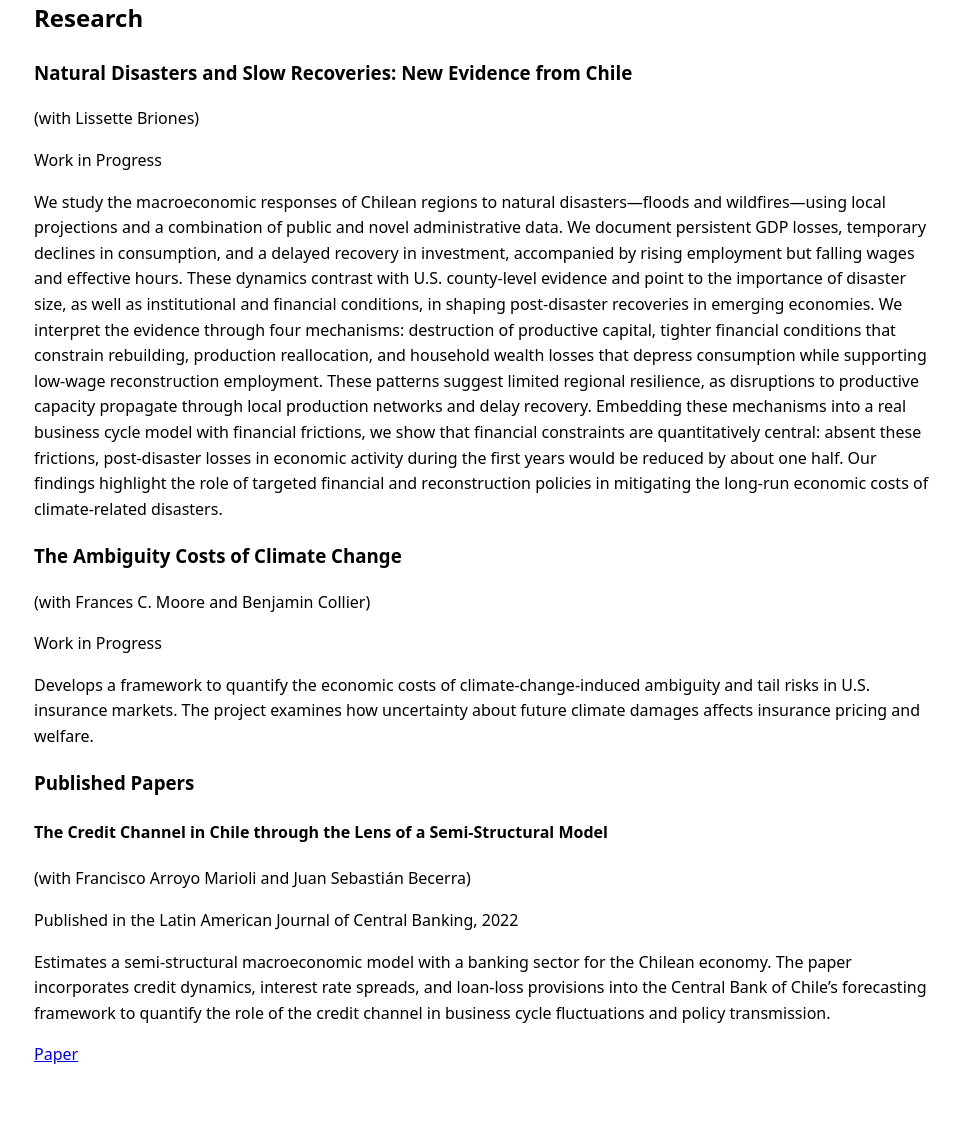
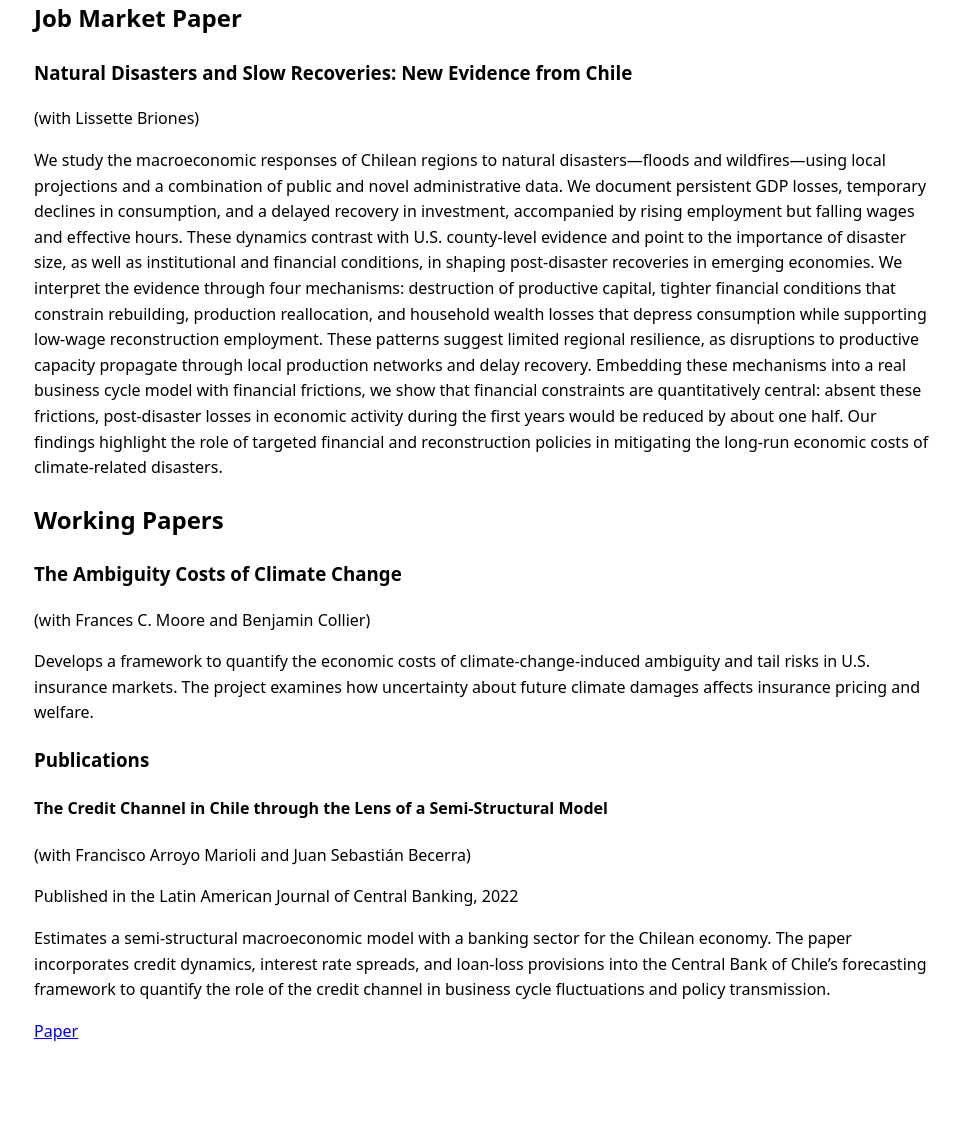
Before and after one commit to matiassolorza/matiassolorza.github.io, a Jekyll site: the page built from index.md, in a window 1280 px wide. Shown: the part 472-1600 px from the top of the page, without its empty margins (156-1116 px from the left). Built offline with Jekyll 4.4.1, drawn with Linux system fonts in a browser that asks for light colours; after the commit the page ends 1576 px from its top, so only the background shows below that.

Commit message:
Update index.md

```diff
--- a/index.md
+++ b/index.md
@@ -117,26 +117,24 @@ title: "Home"
 
 
 
-## Research
+## Job Market Paper
 
 ### Natural Disasters and Slow Recoveries: New Evidence from Chile
 
 (with Lissette Briones)
 
-Work in Progress
-
 We study the macroeconomic responses of Chilean regions to natural disasters—floods and wildfires—using local projections and a combination of public and novel administrative data. We document persistent GDP losses, temporary declines in consumption, and a delayed recovery in investment, accompanied by rising employment but falling wages and effective hours. These dynamics contrast with U.S. county-level evidence and point to the importance of disaster size, as well as institutional and financial conditions, in shaping post-disaster recoveries in emerging economies. We interpret the evidence through four mechanisms: destruction of productive capital, tighter financial conditions that constrain rebuilding, production reallocation, and household wealth losses that depress consumption while supporting low-wage reconstruction employment.
 These patterns suggest limited regional resilience, as disruptions to productive capacity propagate through local production networks and delay recovery. Embedding these mechanisms into a real business cycle model with financial frictions, we show that financial constraints are quantitatively central: absent these frictions, post-disaster losses in economic activity during the first years would be reduced by about one half. Our findings highlight the role of targeted financial and reconstruction policies in mitigating the long-run economic costs of climate-related disasters.
+
+## Working Papers
 
 ### The Ambiguity Costs of Climate Change
 
 (with Frances C. Moore and Benjamin Collier)
 
-Work in Progress
-
 Develops a framework to quantify the economic costs of climate-change-induced ambiguity and tail risks in U.S. insurance markets. The project examines how uncertainty about future climate damages affects insurance pricing and welfare.
 
-### Published Papers
+### Publications
 
 #### The Credit Channel in Chile through the Lens of a Semi-Structural Model
 
```
